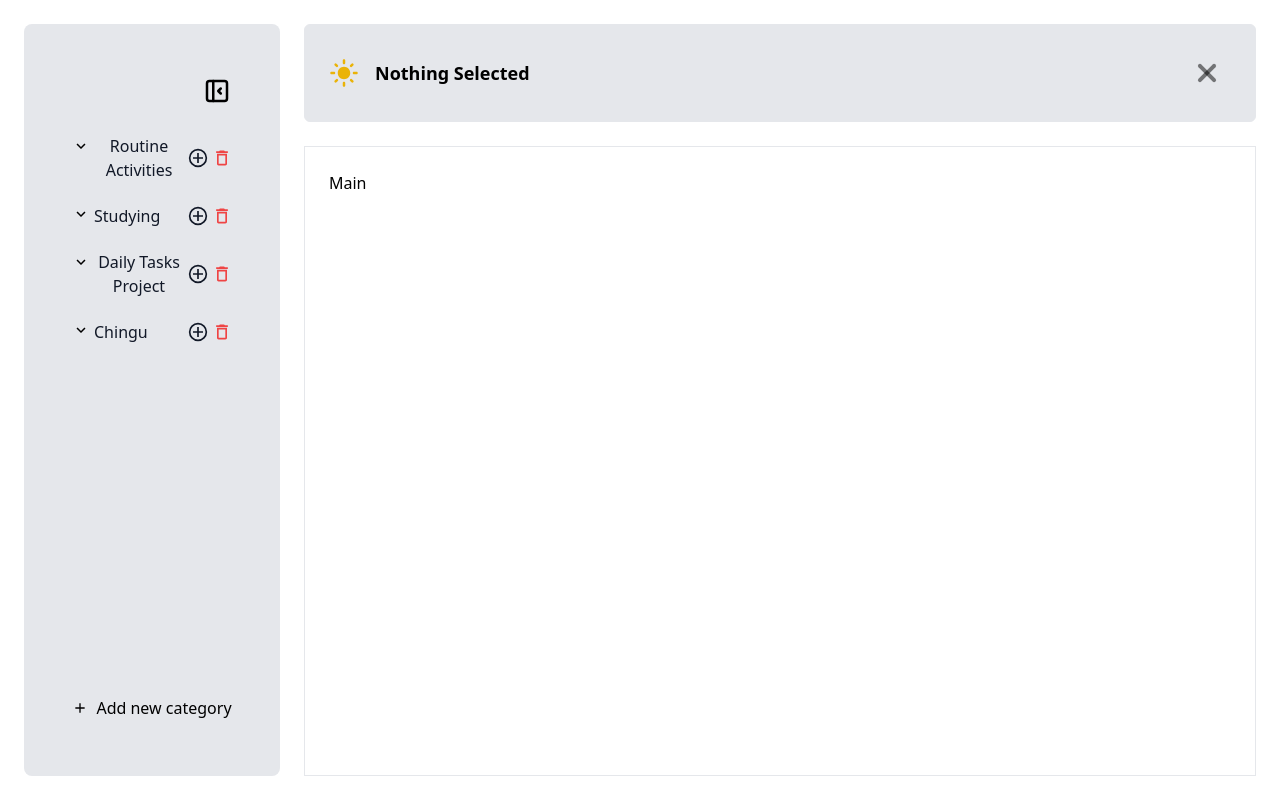
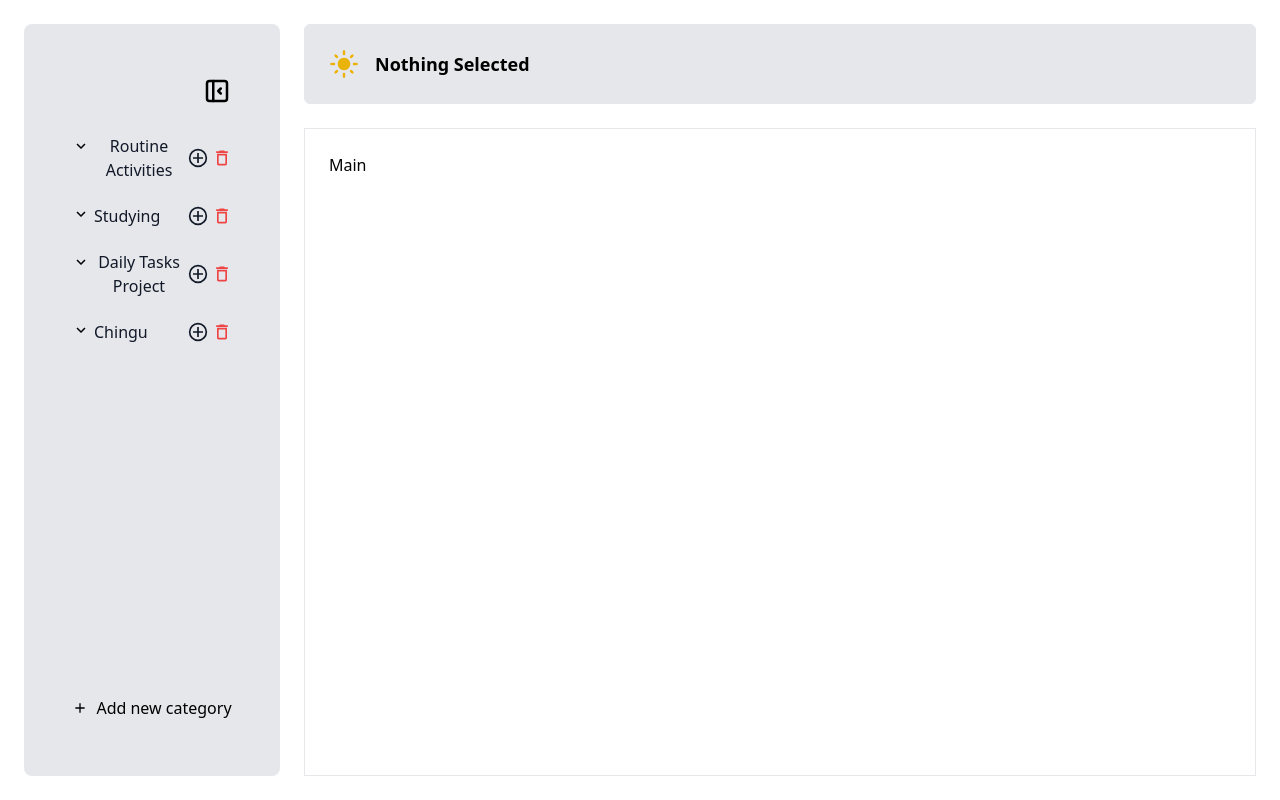
Before and after one commit to chingu-voyages/v47-tier2-team-10, a React (Create React App) app in the folder v47-client/: page /ProductPage in a window 1280 px wide. Built offline with nearby package versions, Linux system fonts and the light colour scheme.

Commit message:
hamburger responsive

```diff
--- a/v47-client/src/components/productpage/Header.jsx
+++ b/v47-client/src/components/productpage/Header.jsx
@@ -48,7 +48,7 @@ export default function Header({
 
       {/* hamburger */}
       <button
-        className="flex flex-col h-12 w-12 justify-center items-center group"
+        className="flex flex-col h-12 w-12 justify-center items-center group md:hidden"
         onClick={() => setIsLeftNavOpen(prev => !prev)}
       >
         <div
```
